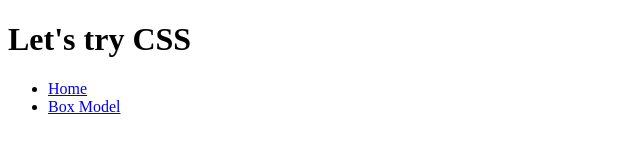
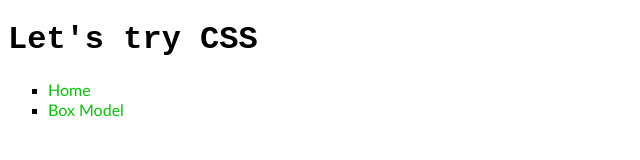
Before and after one commit to ebokatechcareers/Lets-try-css, a plain HTML site: page index.html in a window 1280 px wide. Shown: the whole page, without its empty margins (0-640 px from the left). Drawn offline with Linux system fonts and the light colour scheme.

Commit message:
changed font

```diff
--- a/css/main.css
+++ b/css/main.css
@@ -1,3 +1,13 @@
+@font-face {
+    font-family: 'Cherry Monospace-Lihght';
+    src: url('../fonts/cherry-monospace/Cherry\ Monospace-Light.ttf');
+    src: url('../fonts/cherry-monospace/Cherry\ Monospace-Light.ttf')
+    format( 'truetype' );
+    font-weight: normal;
+    font-style: normal;
+}
+
+
 /*
 *Text meant only for screen readers
 *https://make.wordpress.org/accessibility/handbook/markup/the-css-class-screen-reader-text/
@@ -14,3 +24,24 @@
     width: 1px;
     word-wrap: normal !important;
   }
+/*any anchor (a) anywhere inside a nav.*/
+  nav a{
+      text-decoration: none;
+      color: rgb(0, 200, 0);
+
+      font-family: "Trebuchet MS", Helvetica, Arial, sans-serif;
+  }
+
+
+
+  nav a:hover {
+      color: rgb(0, 0, 200);
+  }
+
+  h1 {
+      font-family: 'Cherry Monospace-Light', 'Courier New', 'Courier', monospace;
+  }
+/*"Direct descendant" - the ul must be directly inside the nav.*/
+  nav > ul {
+      list-style-type: square;
+  }
--- a/js/scripts.js
+++ b/js/scripts.js
@@ -1 +1 @@
-alert("Hello World")
+// alert("Hello World!");
```
Also changed, not shown: fonts/cherry-monospace/Cherry Monospace-Light.ttf (added).
